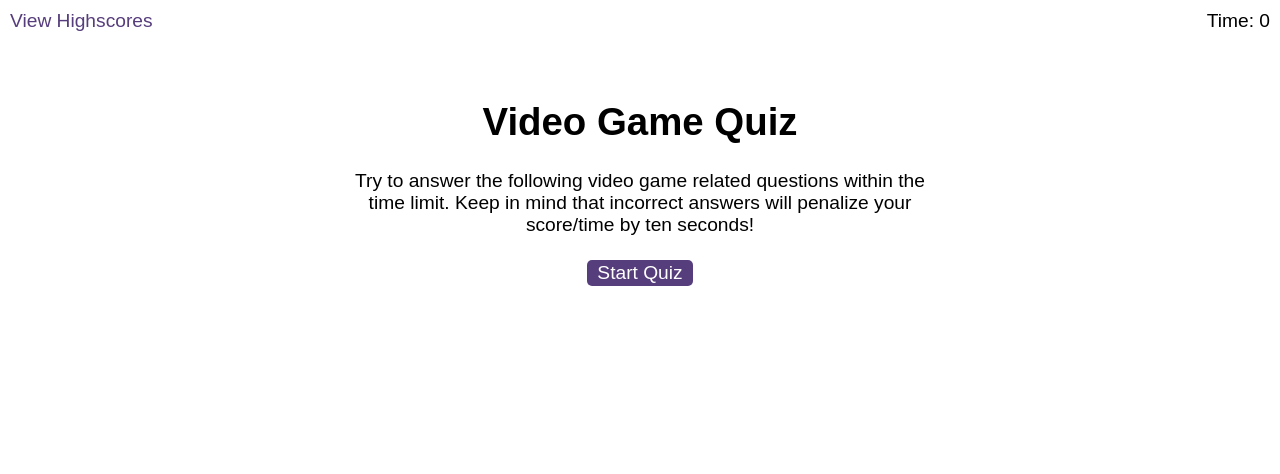
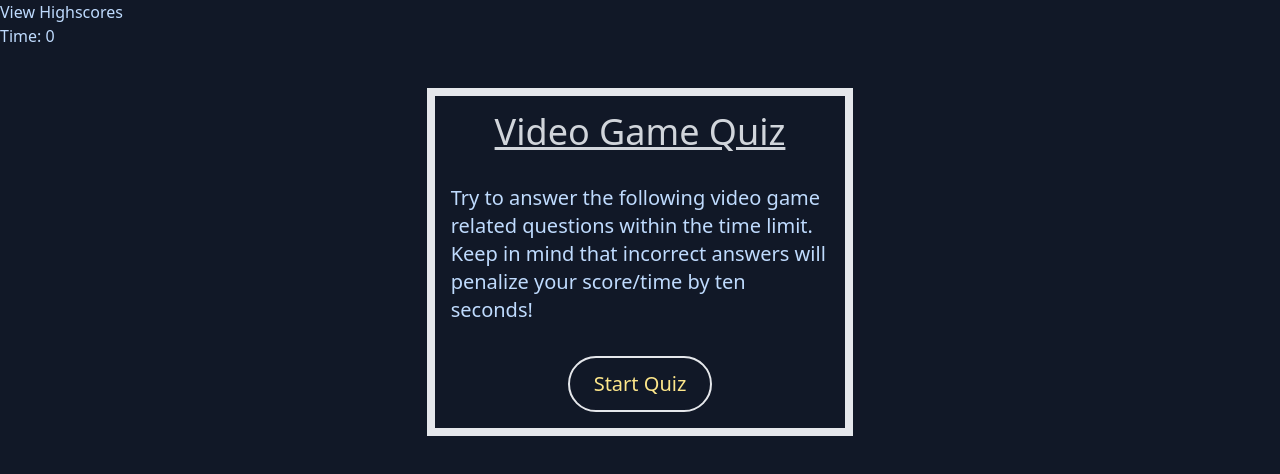
Before and after one commit to LuisM-Hernandez/Quiz_Game, a plain HTML site: page index.html in a window 1280 px wide. Drawn offline with nearby package versions, Linux system fonts and the light colour scheme.

Commit message:
Adding styling using tailwind css as CDN

```diff
--- a/assets/css/styles.css
+++ b/assets/css/styles.css
@@ -1,4 +1,4 @@
-body {
+/* body {
   font-family: Arial;
   font-size: 120%;
 }
@@ -58,9 +58,6 @@ li:nth-child(odd) {
   max-width: 600px;
 }
 
-.hide {
-  display: none;
-}
 
 .start {
   text-align: center;
@@ -85,4 +82,7 @@ li:nth-child(odd) {
   position: absolute;
   top: 10px;
   right: 10px;
+} */
+.hide {
+  display: none;
 }
--- a/assets/js/logic.js
+++ b/assets/js/logic.js
@@ -47,6 +47,7 @@ function quizTimer() {
 function getQuestions() {
     var currentQuestion = questions[questionIndex];
     title.textContent = currentQuestion.title;
+    title.setAttribute('class', 'text-5xl text-center m-10')
 
     // innerHTML property sets or returns the HTML content (inner HTML) of an element.
     //It clear out old question choices
@@ -55,7 +56,7 @@ function getQuestions() {
     // This will run a forEach method that will create a button and append to the choices id to display the choices text
     currentQuestion.choices.forEach(function (choice, i) {
         var choiceBtn = document.createElement('button');
-        choiceBtn.setAttribute('class', 'choice');
+        choiceBtn.setAttribute('class', 'choice border-2 rounded-full py-3 px-6 hover:bg-gray-700 mx-2');
         choiceBtn.setAttribute('value', choice);
         choiceBtn.textContent = i + 1 + '. ' + choice;
         choiceBtn.onclick = nextQuestion;
--- a/index.html
+++ b/index.html
@@ -7,27 +7,29 @@
     <title>Coding Quiz</title>
 
     <link rel="stylesheet" href="./assets/css/styles.css" />
+        <link href="https://unpkg.com/tailwindcss@^2/dist/tailwind.min.css" rel="stylesheet">
+
   </head>
 
-  <body>
+  <body class ="bg-gray-900	text-blue-200">
     <div class="scores"><a href="highscores.html">View Highscores</a></div>
 
     <div class="timer">Time: <span id="time">0</span></div>
 
-    <div class="wrapper">
-      <div id="start-screen" class="start">
-        <h1>Video Game Quiz</h1>
-        <p>
+    <div class="wrapper mt-10">
+      <div id="start-screen" class="start box-border p-4  border-8 w-1/3 m-auto  text-xl">
+        <h1 class="text-center text-4xl underline mb-8 text-gray-300	">Video Game Quiz</h1>
+        <p class="mb-8">
           Try to answer the following video game related questions within the time
           limit. Keep in mind that incorrect answers will penalize your
           score/time by ten seconds!
         </p>
-        <button id="start">Start Quiz</button>
+        <button class="text-yellow-200  hover:bg-gray-700		border-2 rounded-full py-3 px-6 m-auto flex	" id="start">Start Quiz</button>
       </div>
 
-      <div id="questions" class="hide">
+      <div id="questions" class="hide ">
         <h2 id="question-title"></h2>
-        <div id="choices" class="choices"></div>
+        <div id="choices" class="choices text-yellow-200 mx-96"></div>
       </div>
 
       <div id="end-screen" class="hide">
```
